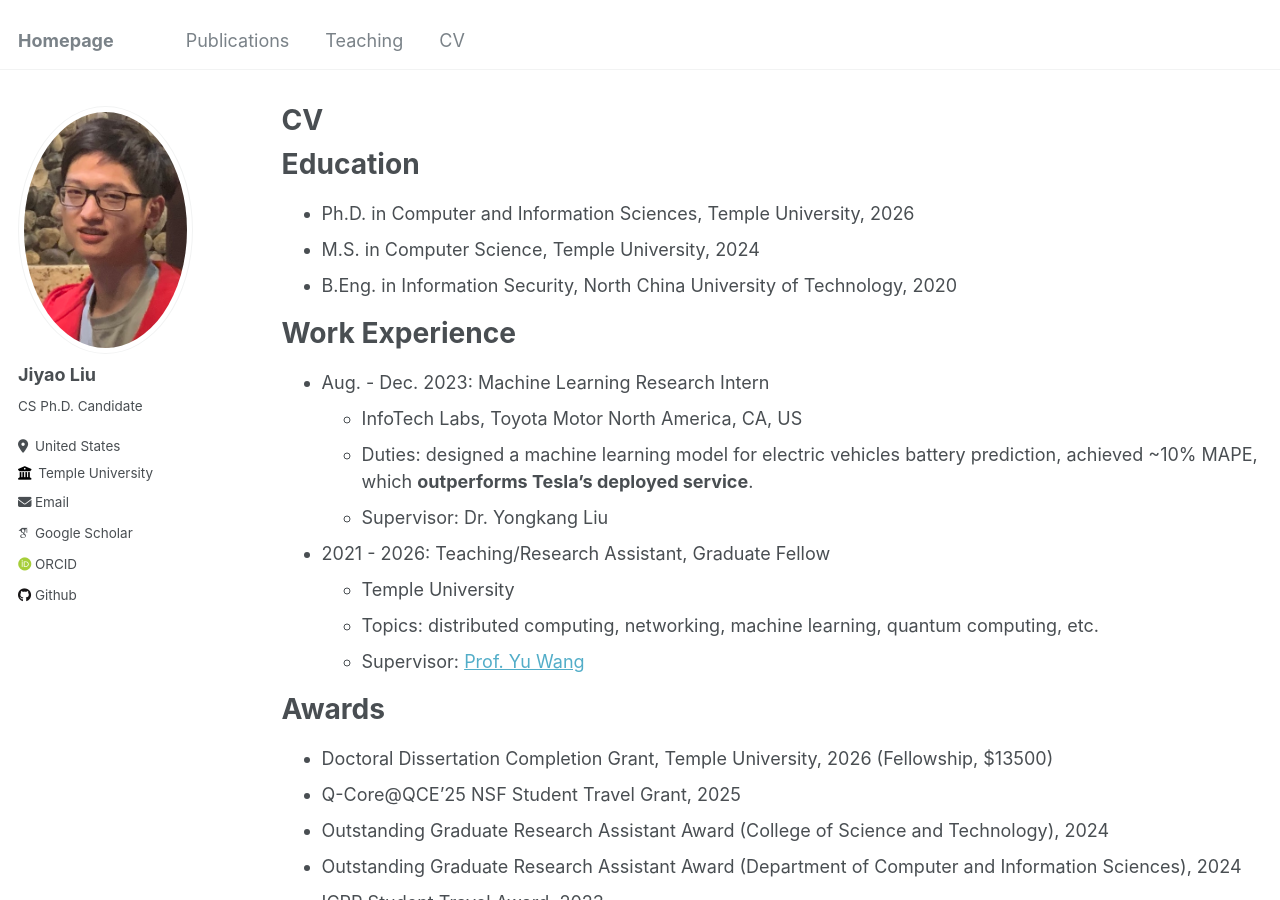
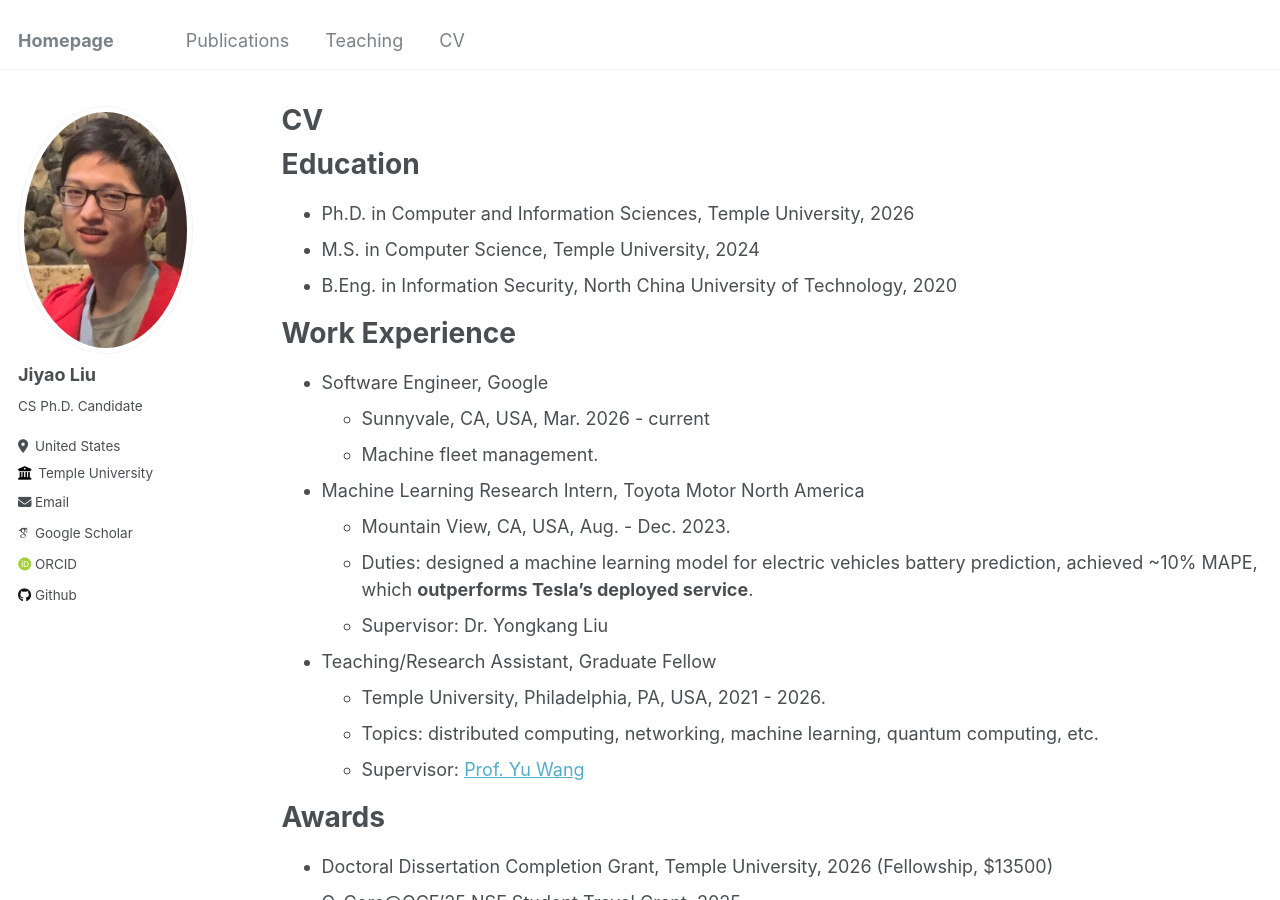
Before and after one commit to Jiyao17/jiyao17.github.io, a Jekyll site: the page built from _pages/cv.md, in a window 1280 px wide and 900 px high. Built offline with Jekyll 4.4.1, drawn with Linux system fonts in a browser that asks for light colours; some web fonts are replaced.

Commit message:
update google

```diff
--- a/_pages/cv.md
+++ b/_pages/cv.md
@@ -21,13 +21,17 @@ Education
 
 Work Experience
 ======
-* Aug. - Dec. 2023: Machine Learning Research Intern
-  * InfoTech Labs, Toyota Motor North America, CA, US
+* Software Engineer, Google
+  * Sunnyvale, CA, USA, Mar. 2026 - current
+  * Machine fleet management.
+
+* Machine Learning Research Intern, Toyota Motor North America
+  * Mountain View, CA, USA, Aug. - Dec. 2023.
   * Duties:  designed a machine learning model for electric vehicles battery prediction, achieved ~10% MAPE, which **outperforms Tesla's deployed service**.
   * Supervisor: Dr. Yongkang Liu
 
-* 2021 - 2026: Teaching/Research Assistant, Graduate Fellow
-  * Temple University
+* Teaching/Research Assistant, Graduate Fellow
+  * Temple University, Philadelphia, PA, USA, 2021 - 2026.
   * Topics: distributed computing, networking, machine learning, quantum computing, etc.
   * Supervisor: [Prof. Yu Wang](https://cis.temple.edu/~yu/){:target="_blank"}
 
```
Also changed, not shown: _pages/about.md (+5 -1 lines).
